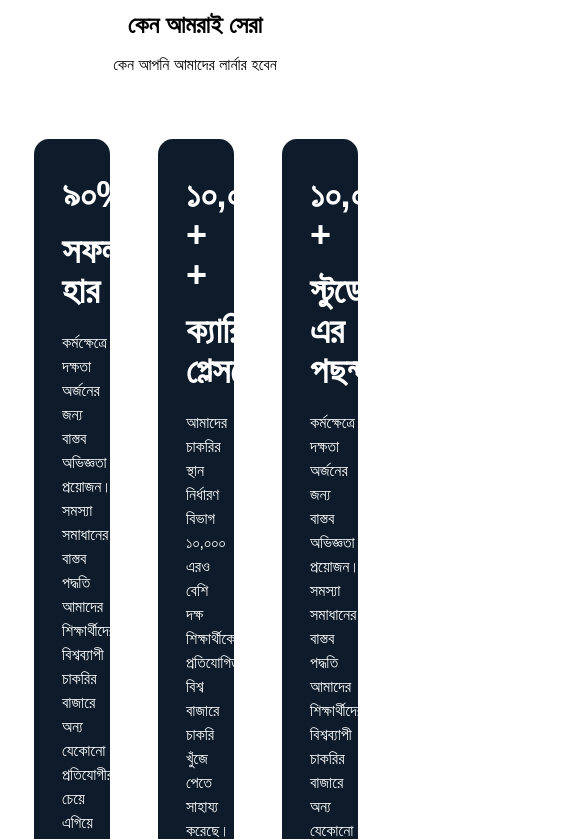
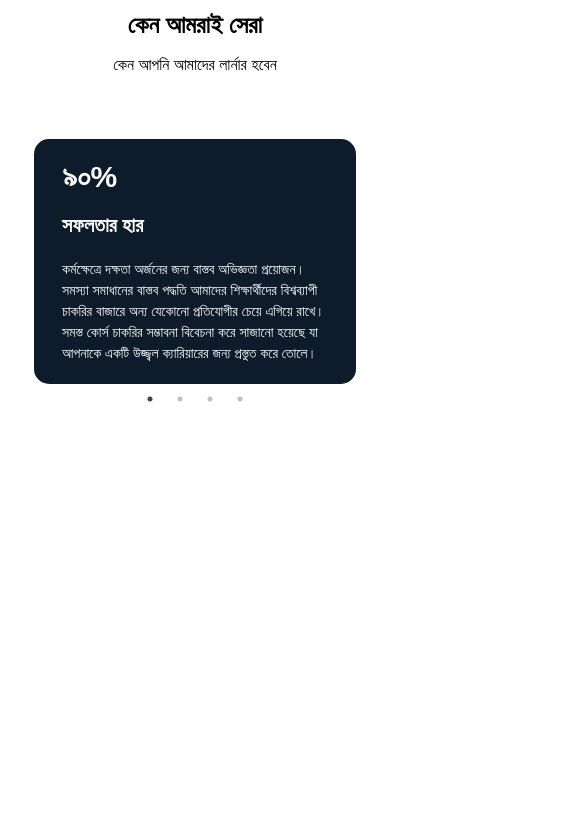
Before and after one commit to proshanto7/code-duniya, a React (Vite) app: page / in a window 390 px wide. Shown: the part 2640-3479 px from the top of the page, 585 px wide, since content can reach past the window. After the commit the page ends 3224 px from the top, so only its background shows below. Built offline with nearby package versions, Linux system fonts and the light colour scheme; a web font is replaced by a local one.

Commit message:
success part responsive done

```diff
--- a/src/App.tsx
+++ b/src/App.tsx
@@ -16,9 +16,9 @@ function App() {
       </section>
       <Courses />
       <Success />
-      <Class />
+      {/* <Class />
       <Video />
-      // <Footer />
+      // <Footer /> */}
     </main>
   );
 }
--- a/src/components/category/Category.tsx
+++ b/src/components/category/Category.tsx
@@ -130,7 +130,17 @@ function Category() {
     prevArrow: <SamplePrevArrow />,
     responsive: [
       {
-        breakpoint: 1024,
+        breakpoint: 1279,
+        settings: {
+          slidesToShow: 4,
+          slidesToScroll: 1,
+          infinite: true,
+          dots: true,
+          arrows: false,
+        },
+      },
+      {
+        breakpoint: 1023,
         settings: {
           slidesToShow: 3,
           slidesToScroll: 1,
--- a/src/components/courses/Courses.tsx
+++ b/src/components/courses/Courses.tsx
@@ -112,7 +112,7 @@ function Courses() {
         দ্বারা পরিপূর্ণ"
         />
 
-        <div className="grid xl:grid-cols-3 md:grid-cols-2 grid-cols-1  gap-6">
+        <div className="grid xl:grid-cols-3 sm:grid-cols-2 grid-cols-1  gap-6">
           {coursestoShow.map((item) => (
             <CourseItems item={item} key={item.id} />
           ))}
--- a/src/components/success/Success.tsx
+++ b/src/components/success/Success.tsx
@@ -18,7 +18,7 @@ function Success() {
     },
     {
       id: 2,
-      ratio: "১০,০০০ + +",
+      ratio: "১০,০০০ +",
       title: "ক্যারিয়ার প্লেসমেন্ট",
       discription:
         "আমাদের চাকরির স্থান নির্ধারণ বিভাগ ১০,০০০ এরও বেশি দক্ষ শিক্ষার্থীকে প্রতিযোগিতামূলক বিশ্ব বাজারে চাকরি খুঁজে পেতে সাহায্য করেছে। উন্নত ভবিষ্যতের প্রতিশ্রুতি দিয়ে, আমরা শিক্ষার্থীদের ক্রমাগত ক্যারিয়ার সহায়তা প্রদানের মাধ্যমে চাকরির স্থান নির্ধারণের হার সফলভাবে ৬৭% এ উন্নীত করেছি।",
@@ -47,6 +47,36 @@ function Success() {
     slidesToScroll: 1,
     nextArrow: <SampleNextArrow />,
     prevArrow: <SamplePrevArrow />,
+    responsive: [
+      {
+        breakpoint: 1024,
+        settings: {
+          slidesToShow: 2,
+          slidesToScroll: 1,
+          infinite: true,
+          dots: true,
+          arrows: false,
+        },
+      },
+      {
+        breakpoint: 640,
+        settings: {
+          slidesToShow: 2,
+          slidesToScroll: 1,
+          arrows: false,
+          dots: true,
+        },
+      },
+      {
+        breakpoint: 480,
+        settings: {
+          slidesToShow: 1,
+          slidesToScroll: 1,
+          dots: true,
+          arrows: false,
+        },
+      },
+    ],
   };
 
   function SampleNextArrow(props: onClickType) {
--- a/src/components/success/SuccessItems.tsx
+++ b/src/components/success/SuccessItems.tsx
@@ -8,11 +8,11 @@ const {id , ratio , title, discription} = item
 
 
   return (
-    <div key={id} className="max-w-[377px] bg-primary rounded-[15px] text-white px-7 py-9">
+    <div key={id} className="w-full lg:max-w-[377px]  bg-primary rounded-[15px] text-white px-7 py-5 lg:py-9">
 
-<h3 className="font-anek text-4xl font-semibold mb-4">{ratio} </h3>
-<h3 className="font-anek text-4xl font-semibold mb-5">{title}</h3>
-<p className="font-anek text-[16px] font-normal mb-10">{discription}</p>
+<h3 className="font-anek text-3xl lg:text-4xl font-semibold mb-4">{ratio} </h3>
+<h3 className="font-anek text-xl lg:text-4xl font-semibold mb-5">{title}</h3>
+<p className="font-anek text-[14px] lg:text-[16px] font-normal lg:mb-10">{discription}</p>
 
     </div>
   )
```
